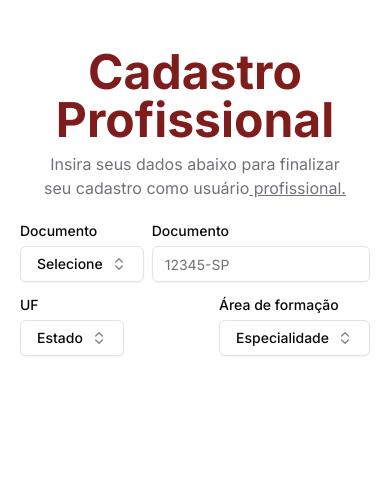
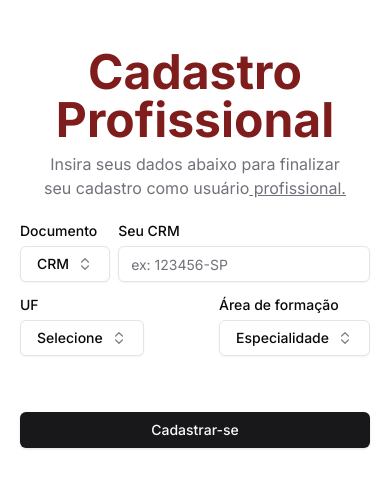
Before and after one commit to bbayerdev/onna-web, a Next.js app: page /cadastro/profissional in a window 390 px wide. Shown: the top 488 px of the page. Built offline with nearby package versions, Linux system fonts and the light colour scheme.

Commit message:
cadastro user profissional 1.1 (front pronto)

```diff
--- a/app/cadastro/page.tsx
+++ b/app/cadastro/page.tsx
@@ -1,5 +1,6 @@
 "use client";
 import { useState } from "react";
+import Image from "next/image"
 import Link from "next/link";
 import { Button } from "@/components/ui/button";
 import { Input } from "@/components/ui/input";
@@ -149,9 +150,9 @@ export function Page() {
       <div className="flex items-center justify-center py-12">
         <div className="mx-auto grid w-[350px] gap-6">
           <div className="grid gap-2 text-center">
-            <h1 className="text-5xl text-red-900 font-bold">Cadastro</h1>
+            <h1 className=" text-5xl text-red-900 font-bold">Cadastro</h1>
             <p className="text-balance text-muted-foreground">
-              Junte-se à comunidade ONNA hoje mesmo!
+             Junte-se a comunidade ONNA hoje mesmo!
             </p>
           </div>
           <form onSubmit={handleSubmit(createUser)} className="grid gap-4">
@@ -244,11 +245,17 @@ export function Page() {
             </Link>
           </div>
         </div>
+        <Toaster />
       </div>
-      <div className="hidden bg-muted lg:block bg-red-50 h-screen">
-
+      <div className="hidden bg-muted lg:block">
+        <Image
+          src="/"
+          alt="Image"
+          width="1920"
+          height="1080"
+          className="h-full w-full object-cover dark:brightness-[0.2] dark:grayscale  bg-red-50"
+        />
       </div>
-      <Toaster />
     </div>
   );
 }
--- a/app/cadastro/profissional/page.tsx
+++ b/app/cadastro/profissional/page.tsx
@@ -21,12 +21,13 @@ import {
 } from "@/components/ui/popover"
 import React, { useEffect, useState } from "react"
 import { Button } from "@/components/ui/button";
+import { z } from "zod";
 
+//arrays dos drops
 const docUser = [
     { id: 1, value: "CRM", label: "CRM" },
     { id: 2, value: "CRP", label: "CRP" },
 ];
-
 const itensCRM = [
     { value: "alergia-e-imunologia", label: "Alergia e Imunologia" },
     { value: "anestesiologia", label: "Anestesiologia" },
@@ -52,7 +53,6 @@ const itensCRM = [
     { value: "radioterapia", label: "Radioterapia" },
     { value: "urologia", label: "Urologia" },
 ];
-
 const itensCRP = [
     { value: 'psicologia_escolar', label: 'Psicologia Escolar e Educacional' },
     { value: 'psicologia_organizacional', label: 'Psicologia Organizacional e do Trabalho' },
@@ -64,7 +64,6 @@ const itensCRP = [
     { value: 'psicologia_saude', label: 'Psicologia em Saúde' },
     { value: 'avaliacao_psicologica', label: 'Avaliação Psicológica' },
 ];
-
 const estadosBrasil = [
     { value: 'AC', label: 'Acre' },
     { value: 'AL', label: 'Alagoas' },
@@ -96,11 +95,16 @@ const estadosBrasil = [
 ];
 
 export function page() {
-    //faz parte do command
+    //faz parte do command do docmento
+    const [documento, setDocumento] = useState(() => {
+        const crmDoc = docUser.find((doc) => doc.label === "CRM")
+        return crmDoc ? crmDoc.value : ""// usa o valor correspondente ao CRM, ou "" se não existir
+    });
     const [openDoc, setOpendoc] = useState(false)
-    const [documento, setDocumento] = useState("") //variavel do docmento escolhido
+    //esse da area de atuacao
     const [open, setOpen] = React.useState(false)
     const [value, setValue] = React.useState("")//variavel da area de atuacao
+    // e esse do uf
     const [openUf, setOpenUf] = useState(false);
     const [ufSelecionada, setUfSelecionada] = useState("")// variavel da uf
 
@@ -135,7 +139,7 @@ export function page() {
                     </div>
 
                     <form className="grid gap-4">
-                        <div className="flex flex-row gap-2">
+                        <div className="flex wflex-row gap-2">
                             <div className="flex flex-col gap-2">
                                 <Label className="" htmlFor="Fórum">
                                     Documento
@@ -150,7 +154,7 @@ export function page() {
                                         >
                                             {documento
                                                 ? docUser.find((docUser) => docUser.value === documento)?.label
-                                                : "Selecione"}
+                                                : ""}
                                             <ChevronsUpDown className="ml-2 h-4 w-4 shrink-0 opacity-50" />
                                         </Button>
                                     </PopoverTrigger>
@@ -182,12 +186,12 @@ export function page() {
                                     </PopoverContent>
                                 </Popover>
                             </div>
-                            <div className="flex flex-col gap-2">
+                            <div className="flex w-full flex-col gap-2">
                                 <Label htmlFor="email">{documento ? `Seu ${documento}` : 'Documento'}</Label>
                                 <Input
                                     id="documento"
                                     type="text"
-                                    placeholder="12345-SP"
+                                    placeholder={documento === 'CRM' ? 'ex: 123456-SP' : 'ex: 06/12345'}
                                     required
                                 />
                             </div>
@@ -208,7 +212,7 @@ export function page() {
                                         >
                                             {ufSelecionada
                                                 ? estadosBrasil.find((estado) => estado.value === ufSelecionada)?.label
-                                                : "Estado"}
+                                                : "Selecione"}
                                             <ChevronsUpDown className="ml-2 h-4 w-4 shrink-0 opacity-50" />
                                         </Button>
                                     </PopoverTrigger>
@@ -245,7 +249,6 @@ export function page() {
                                 <Label className="" htmlFor="Fórum">
                                     Área de formação
                                 </Label>
-
                                 {documento === "CRM" ? (
                                     <Popover open={open} onOpenChange={setOpen}>
                                         <PopoverTrigger asChild>
@@ -339,7 +342,9 @@ export function page() {
                                 )}
                             </div>
                         </div>
-
+                        <Button type="submit" className="mt-10 w-full">
+                            Cadastrar-se
+                        </Button>
                     </form>
 
                 </div>
```
